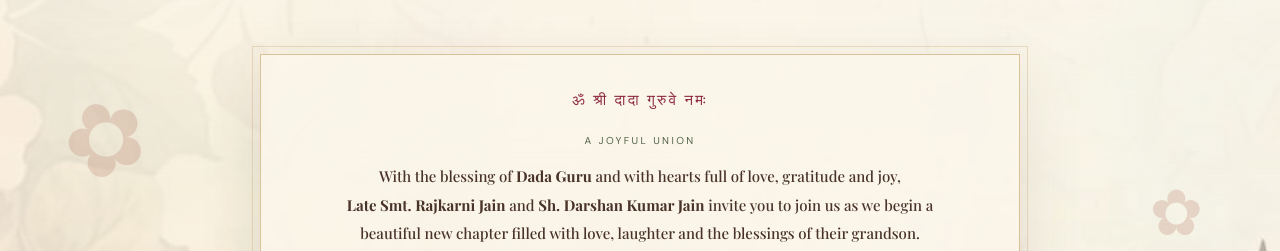
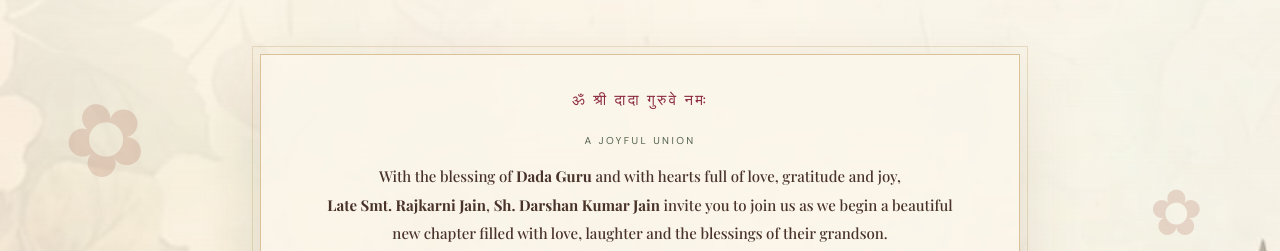
Before and after one commit to cpj-cpj/nikhil-shradha-wedding-invite, a plain HTML site: page index.html in a window 1280 px wide. Shown: the part 56-307 px from the top of the page. Drawn offline with nearby package versions, Linux system fonts and the light colour scheme; a web font is replaced by a local one.

Commit message:
Remove conjunction between invitation names

```diff
--- a/index.html
+++ b/index.html
@@ -28,7 +28,7 @@
       <div class="hero-inner">
         <div class="mantra">ॐ श्री दादा गुरुवे नमः</div>
         <div class="eyebrow">A joyful union</div>
-        <p class="intro">With the blessing of <strong>Dada Guru</strong> and with hearts full of love, gratitude and joy, <strong class="nowrap">Late Smt. Rajkarni Jain</strong> and <strong>Sh. Darshan Kumar Jain</strong> invite you to join us as we begin a beautiful new chapter filled with love, laughter and the blessings of their grandson.</p>
+        <p class="intro">With the blessing of <strong>Dada Guru</strong> and with hearts full of love, gratitude and joy, <strong class="nowrap">Late Smt. Rajkarni Jain</strong>, <strong>Sh. Darshan Kumar Jain</strong> invite you to join us as we begin a beautiful new chapter filled with love, laughter and the blessings of their grandson.</p>
         <h1><span class="person-name"><span>Nikhil Jain</span><span class="name-family">S/o Amita Jain &amp; Pardeep Kumar Jain</span></span><i class="amp">&amp;</i><span class="person-name"><span>Dr. Shradha Jain</span><span class="name-family">D/o Manju Jain &amp; Ravish Jain<br>Ludhiana</span></span></h1>
         <div class="rule">❧</div>
         <a class="hero-cta" href="#date">Discover the celebration&nbsp; ↓</a>
```
